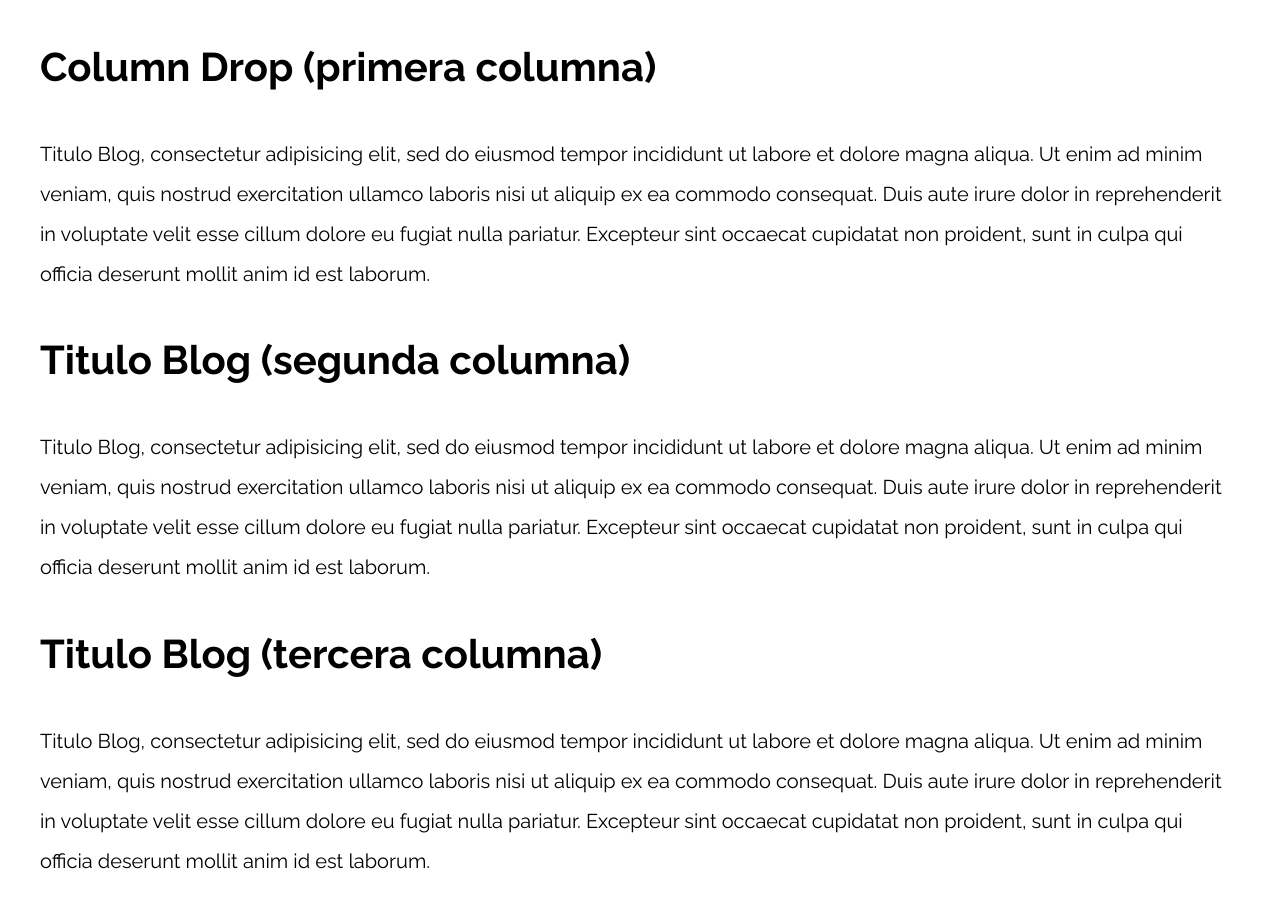
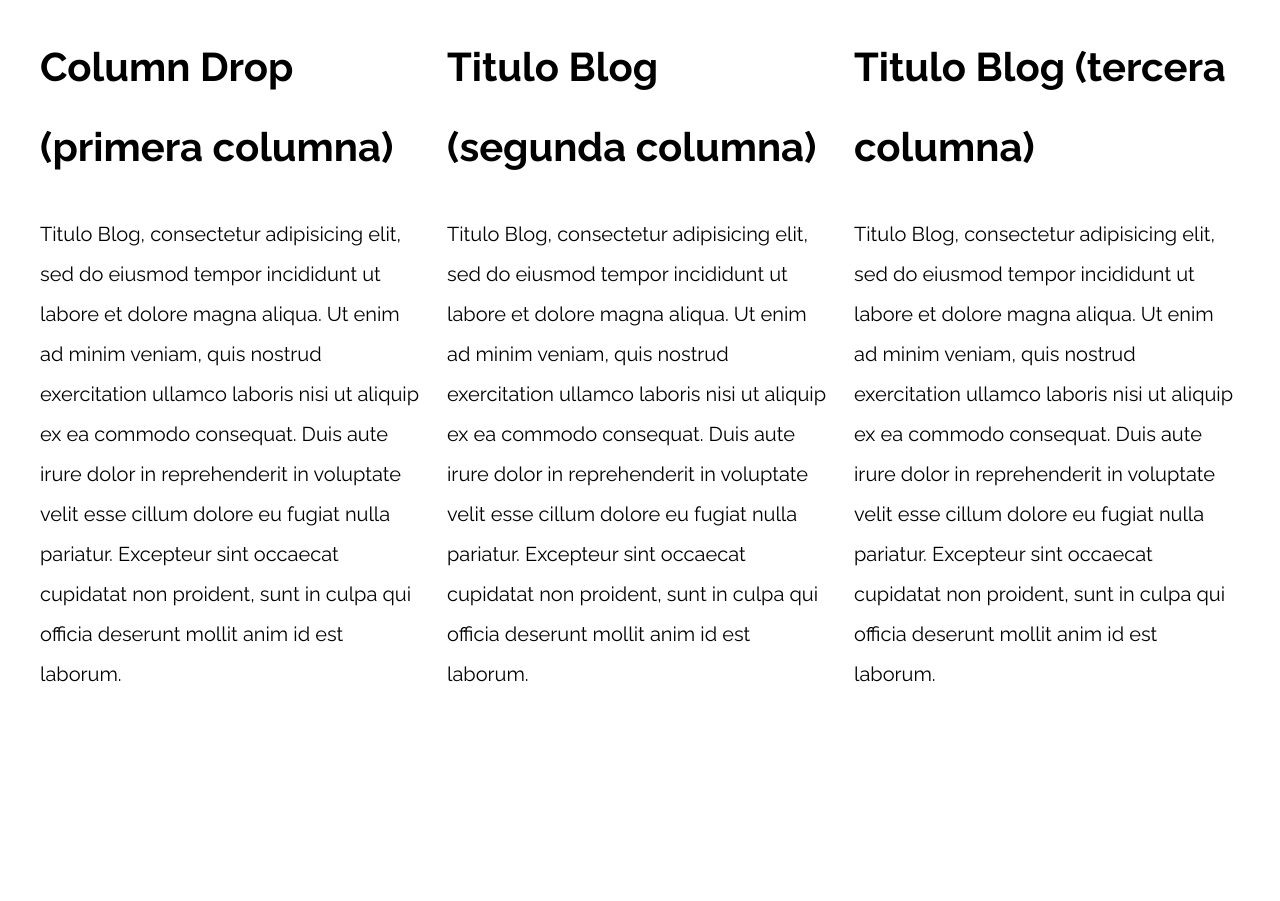
Before and after one commit to Pshepu/practica-patrones-RWD, a plain HTML site: page 08-column_drop_flexbox/index.html in a window 1280 px wide. After the commit the page ends 800 px from the top, so only its background shows below. Drawn offline with nearby package versions, Linux system fonts and the light colour scheme.

Commit message:
08 listo con flex

```diff
--- a/08-column_drop_flexbox/css/styles.css
+++ b/08-column_drop_flexbox/css/styles.css
@@ -48,3 +48,22 @@ p {
 }
 
 /** CODIGO AQUI **/
+
+ @media (min-width: 480px) {
+ .contenedor-flex{
+    display: flex;
+    justify-content: space-between;
+    flex-wrap: wrap;
+ }
+
+ .contenedor-primera, .contenedor-segunda{
+    flex-basis: calc(50% - 1rem);
+ }
+
+}
+
+ @media (min-width: 768px) {
+    .contenedor-primera,.contenedor-segunda,.contenedor-tercera{
+        flex: 0 0 calc(33% - 1rem)
+    }
+ }
--- a/08-column_drop_flexbox/index.html
+++ b/08-column_drop_flexbox/index.html
@@ -12,8 +12,8 @@
 
 <body>
 
-    <div class="contenedor">
-        <main>
+    <div class="contenedor  contenedor-flex">
+        <main class="contenedor-primera">
             <h1>Column Drop (primera columna)</h1>
             <p>
                 Titulo Blog, consectetur adipisicing elit, sed do eiusmod tempor incididunt ut labore et dolore magna aliqua. Ut enim ad minim veniam, quis nostrud exercitation ullamco laboris nisi ut aliquip ex ea commodo consequat. Duis aute irure dolor in reprehenderit
@@ -21,7 +21,7 @@
             </p>
         </main>
 
-        <aside>
+        <aside class="contenedor-segunda">
             <h1>Titulo Blog (segunda columna)</h1>
             <p>
                 Titulo Blog, consectetur adipisicing elit, sed do eiusmod tempor incididunt ut labore et dolore magna aliqua. Ut enim ad minim veniam, quis nostrud exercitation ullamco laboris nisi ut aliquip ex ea commodo consequat. Duis aute irure dolor in reprehenderit
@@ -29,7 +29,7 @@
             </p>
         </aside>
 
-        <aside>
+        <aside class="contenedor-tercera">
             <h1>Titulo Blog (tercera columna)</h1>
             <p>
                 Titulo Blog, consectetur adipisicing elit, sed do eiusmod tempor incididunt ut labore et dolore magna aliqua. Ut enim ad minim veniam, quis nostrud exercitation ullamco laboris nisi ut aliquip ex ea commodo consequat. Duis aute irure dolor in reprehenderit
```
